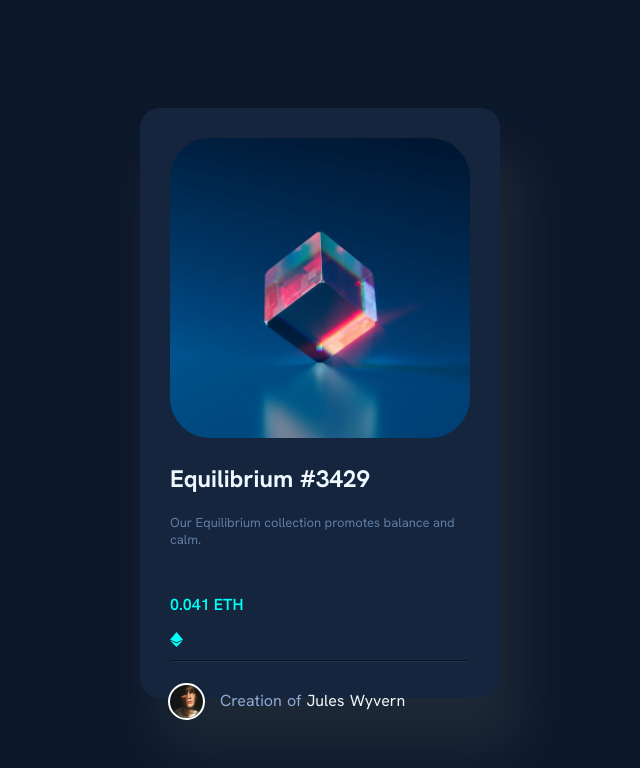
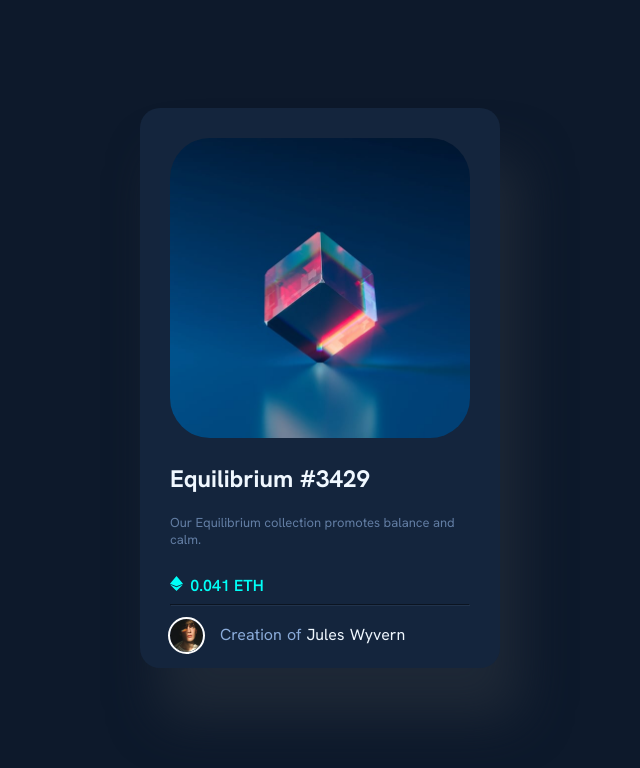
Before and after one commit to haakon26pg-sketch/nft-page-test, a plain HTML site: page index.html in a window 1280 px wide. Shown: the whole page, without its empty margins (320-960 px from the left). Drawn offline with Linux system fonts and the light colour scheme.

Commit message:
fixed placement of eth text

```diff
--- a/index.html
+++ b/index.html
@@ -13,8 +13,8 @@
   <img src="images/image-equilibrium.jpg" alt="Equilibrium image">
   <h2 class="item-name">Equilibrium #3429</h2>
   <p class="descript">Our Equilibrium collection promotes balance and calm.</p>
+  <img class="icon-ethereum" src="images/icon-ethereum.svg" alt="icon-ethereum">
   <p class="eth-text">0.041 ETH</p>
-  <img class="icon-ethereum" src="images/icon-ethereum.svg" alt="icon-ethereum">
   <hr class="solid">
   <img class="image-avatar" src="images/image-avatar.png">
   <p class="creation"><span class="creation-header">Creation of</span> Jules Wyvern</p>
--- a/style.css
+++ b/style.css
@@ -12,11 +12,10 @@ body {
     width: 300px;
     height: 480px;
     margin: auto;
-    justify-content: flex-start;
     font-family: "Hanken Grotesk", sans-serif;
     border-radius: 20px;
     box-shadow: 20px 50px 50px #1e2836;
-    padding-bottom: 80px;
+    padding-bottom: 50px;
 
 }
 
@@ -34,7 +33,7 @@ img {
 }
 
 .image-avatar {
-    margin-top: 15px;
+    margin-top: 5px;
     height: 33px;
     width: 33px;
     border: #0d192b;
@@ -68,8 +67,6 @@ hr.solid {
     align-items: flex-end;
     font-size: 13px;
     font-weight: 400;
-    flex-direction: row-reverse;
-    padding-bottom: 30px;
 }
 
 .creation-header {
@@ -80,9 +77,10 @@ hr.solid {
 
 .icon-ethereum {
 
+justify-content: flex-end;
 height: 15px;
 width: 13px;
-margin top: 15px;
+margin-top: 15px;
 
 }
 
@@ -91,5 +89,6 @@ margin top: 15px;
 font-family: "hanken grotesk",sans-serif;
 color: #00fff7;
 font-weight: 600;
-
+display: inline;
+margin: 3px;
 }
```
